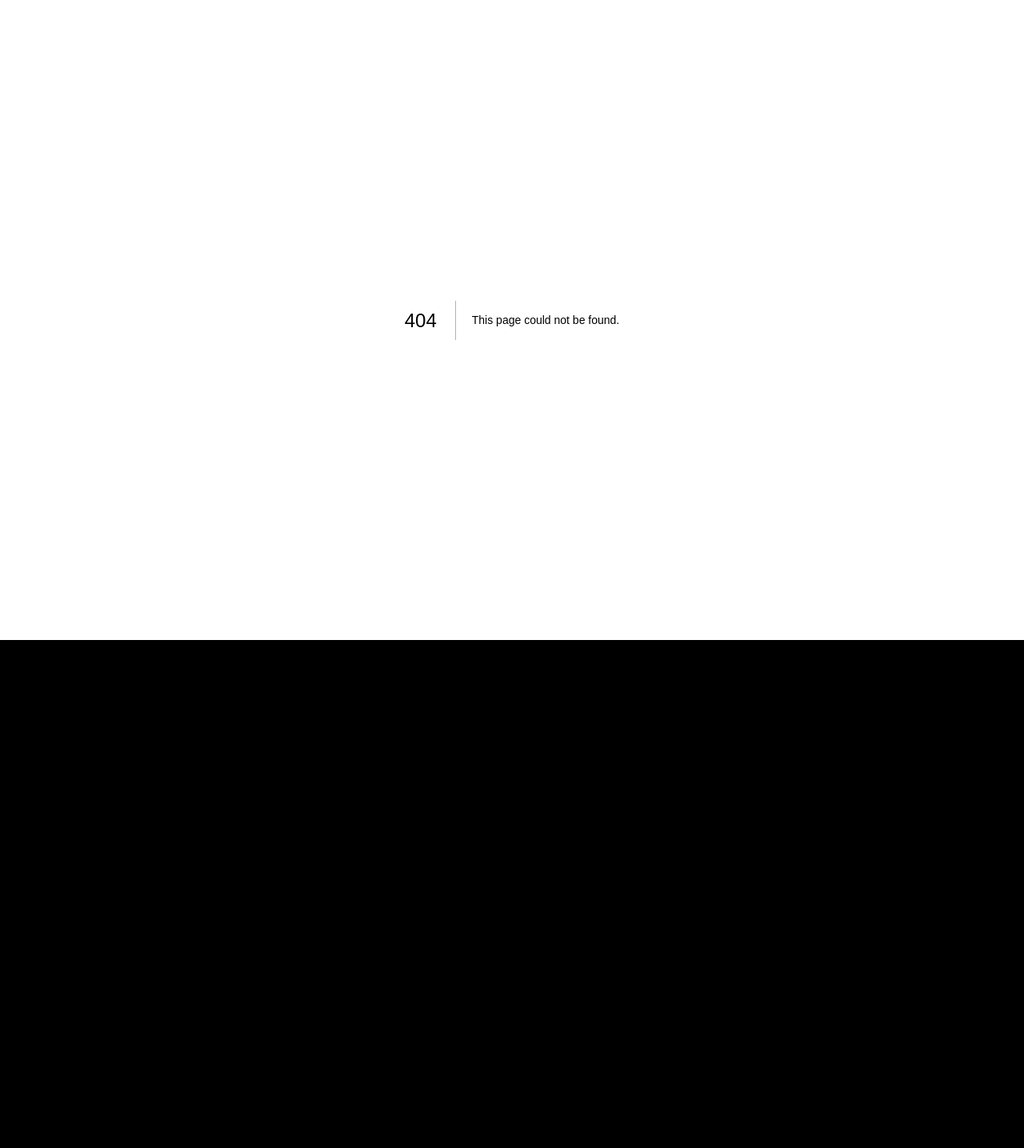
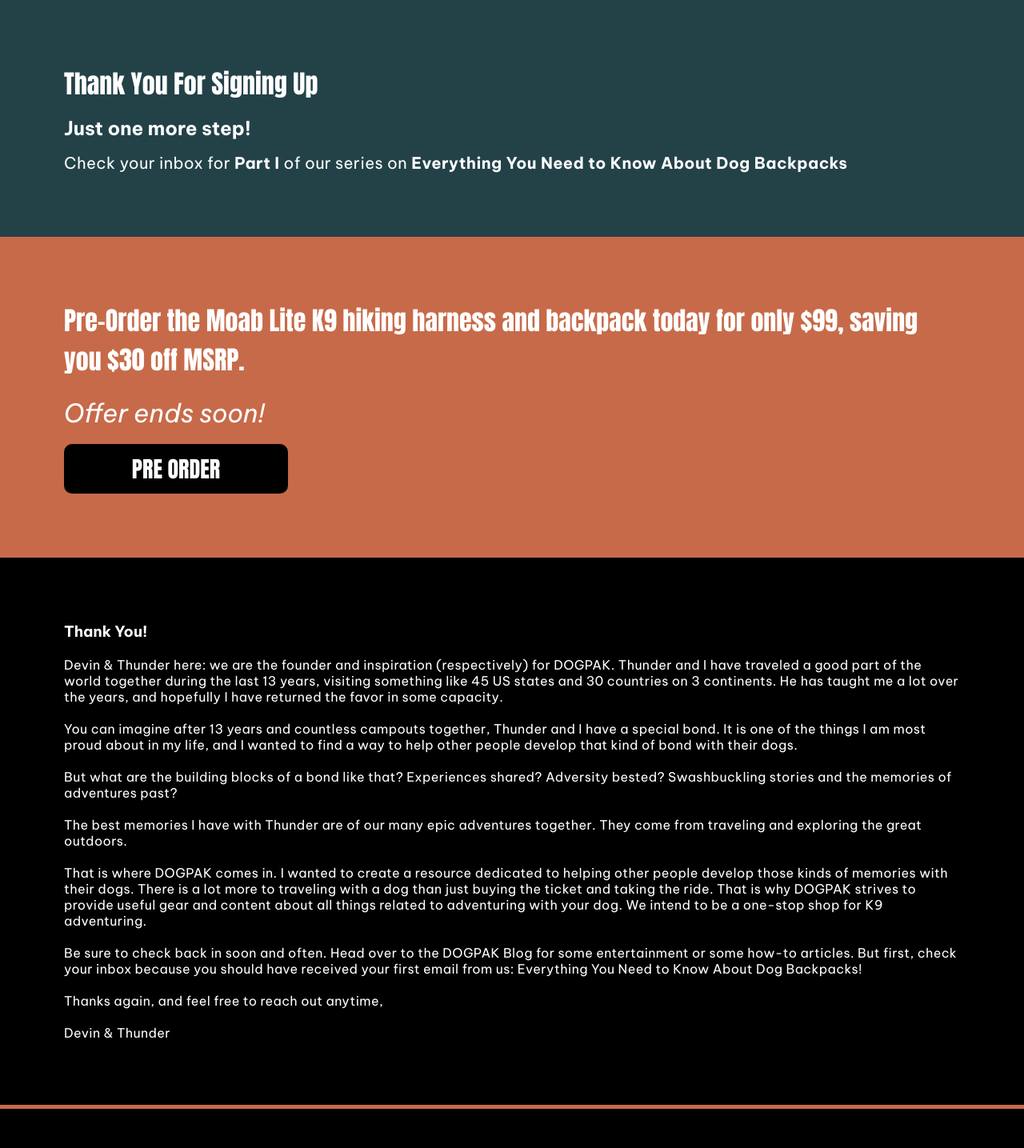
Before and after one commit to DOGPAK/dogpak-landing-page-1, a Next.js app in the folder dogpak-landing-page/: page /thank-you in a window 1280 px wide. Before the commit this address had no page. Shown: the top 1435 px of the page at 80% size. Before the commit the page ends 800 px from the top, so only its background shows below. Built offline with nearby package versions, Linux system fonts and the light colour scheme.

Commit message:
Created the thank you page.

```diff
--- a/dogpak-landing-page/components/EmailInput.jsx
+++ b/dogpak-landing-page/components/EmailInput.jsx
@@ -11,6 +11,8 @@
         await subscribeUser(email);
 
         setEmail("");
+
+
     }
 
     return (
--- a/dogpak-landing-page/components/Footer.jsx
+++ b/dogpak-landing-page/components/Footer.jsx
@@ -18,9 +18,9 @@
                 </div>
 
                 <div className={styles.navLinks}>
-                    <a>Home</a>
-                    <a>About Us</a>
-                    <a>Why Us</a>
+                    <a href={"#"}>Home</a>
+                    <a href={"#about"}>About Us</a>
+                    <a href={"#whyUs"}>Why Us</a>
                 </div>
 
                 <EmailInput/>
--- /dev/null
+++ b/dogpak-landing-page/pages/thank-you.jsx
@@ -0,0 +1,89 @@
+import React from "react";
+import Footer from "@/components/Footer";
+import styles from "../styles/ThankYou.module.css";
+import Head from "next/head";
+
+const ThankYou = () => {
+
+    return (
+        <>
+            <Head>
+                <title>Thank You For Signing Up</title>
+                <meta name="viewport" content="width=device-width, initial-scale=1"/>
+                <link rel="preconnect" href="https://fonts.googleapis.com"/>
+                <link rel="preconnect" href="https://fonts.gstatic.com" crossOrigin/>
+                <link
+                    href="https://fonts.googleapis.com/css2?family=Anton&family=Be+Vietnam+Pro:ital,wght@0,100;0,200;0,300;0,400;0,500;0,600;0,700;0,800;0,900;1,100;1,200;1,300;1,400;1,500;1,600;1,700;1,800;1,900&display=swap"
+                    rel="stylesheet"
+                />
+            </Head>
+            <div className={styles.holder}>
+                <div className={styles.thanking}>
+                    <h1>Thank You For Signing Up</h1>
+                    <h2>Just one more step!</h2>
+                    <p>Check your inbox for <strong>Part I</strong> of our series on <strong>Everything You Need to Know
+                        About Dog Backpacks</strong></p>
+                </div>
+
+                <div className={styles.cta}>
+                    <h1>Pre-Order the Moab Lite K9 hiking harness and backpack today for only $99, saving you $30 off
+                        MSRP.</h1>
+                    <h1><em>Offer ends soon!</em></h1>
+                    <a href={"https://www.indiegogo.com/projects/waterproof-dog-backpack-for-k9-rescue-adventure#/"}>PRE
+                        ORDER</a>
+                </div>
+
+                <div className={styles.text}>
+                    <h3>Thank You!</h3>
+                    <br/>
+                    <p>Devin & Thunder here: we are the founder and inspiration (respectively) for DOGPAK. Thunder and I
+                        have traveled a good part of the world together during the last 13 years, visiting something
+                        like 45
+                        US states and 30 countries on 3 continents. He has taught me a lot over the years, and hopefully
+                        I
+                        have returned the favor in some capacity.
+                        <br/><br/>
+                        You can imagine after 13 years and countless campouts together, Thunder and I have a special
+                        bond.
+                        It is one of the things I am most proud about in my life, and I wanted to find a way to help
+                        other
+                        people develop that kind of bond with their dogs.
+                        <br/><br/>
+
+                        But what are the building blocks of a bond like that? Experiences shared? Adversity bested?
+                        Swashbuckling stories and the memories of adventures past?
+                        <br/><br/>
+
+                        The best memories I have with Thunder are of our many epic adventures together. They come from
+                        traveling and exploring the great outdoors.
+                        <br/><br/>
+
+                        That is where DOGPAK comes in. I wanted to create a resource dedicated to helping other people
+                        develop those kinds of memories with their dogs. There is a lot more to traveling with a dog
+                        than
+                        just buying the ticket and taking the ride. That is why DOGPAK strives to provide useful gear
+                        and
+                        content about all things related to adventuring with your dog. We intend to be a one-stop shop
+                        for
+                        K9 adventuring.
+                        <br/><br/>
+
+                        Be sure to check back in soon and often. Head over to the DOGPAK Blog for some entertainment or
+                        some
+                        how-to articles. But first, check your inbox because you should have received your first email
+                        from
+                        us: Everything You Need to Know About Dog Backpacks!
+                        <br/><br/>
+
+                        Thanks again, and feel free to reach out anytime,
+                        <br/><br/>
+
+                        Devin & Thunder</p>
+                </div>
+            </div>
+            <Footer />
+        </>
+    );
+};
+
+export default ThankYou;
--- a/dogpak-landing-page/styles/Advantages.module.css
+++ b/dogpak-landing-page/styles/Advantages.module.css
@@ -46,7 +46,7 @@
         font-size: 24px;
     }
     .advantage > p {
-        font-size: 12px;
+        font-size: 14px;
     }
 }
 
--- a/dogpak-landing-page/styles/Footer.module.css
+++ b/dogpak-landing-page/styles/Footer.module.css
@@ -64,6 +64,7 @@
     .holder {
         flex-direction: column;
         gap: 5rem;
+        padding: 3rem 1.5rem;
     }
 
     .left {
--- /dev/null
+++ b/dogpak-landing-page/styles/ThankYou.module.css
@@ -0,0 +1,49 @@
+.holder {
+    display: flex;
+    flex-direction: column;
+    justify-content: center;
+}
+
+.thanking {
+    display: flex;
+    flex-direction: column;
+    gap: 1rem;
+    background-color: #234248;
+    padding: 5rem;
+}
+
+.thanking > p {
+    font-size: 1.25rem;
+}
+
+.cta {
+    padding: 5rem;
+    background-color: #C76A49;
+    display: flex;
+    flex-direction: column;
+    gap: 1rem;
+    /*color: black;*/
+}
+
+.cta > a {
+    padding: 10px;
+    font-size: 28px;
+    font-family: "Anton", sans-serif;
+    text-align: center;
+    background-color: black;
+    border-radius: 10px;
+    width: 25%;
+}
+
+.text {
+    display: flex;
+    flex-direction: column;
+    padding: 5rem;
+    border-bottom: solid 5px #C76A49;
+}
+
+@media screen and (max-width: 960px) {
+    .text, .cta, .thanking {
+        padding: 3rem 2rem;
+    }
+}
--- a/dogpak-landing-page/subscribeUser.js
+++ b/dogpak-landing-page/subscribeUser.js
@@ -1,4 +1,4 @@
-export default async function(email) {
+export default async function (email) {
     const res = await fetch("/api/subscribe", {
         body: JSON.stringify({
             email: email
@@ -7,5 +7,6 @@
             "Content-Type": "application/json"
         },
         method: "POST"
-    });
+    }).then(() => window.location.href = "/thank-you");
+
 }
```
Also changed, not shown: dogpak-landing-page/components/CTA.jsx (+5 -5 lines), dogpak-landing-page/components/Navbar.jsx (+3 -13 lines), dogpak-landing-page/components/Testimonials.jsx (+0 -68 lines), dogpak-landing-page/styles/Testimonials.module.css (+6 -2 lines).
